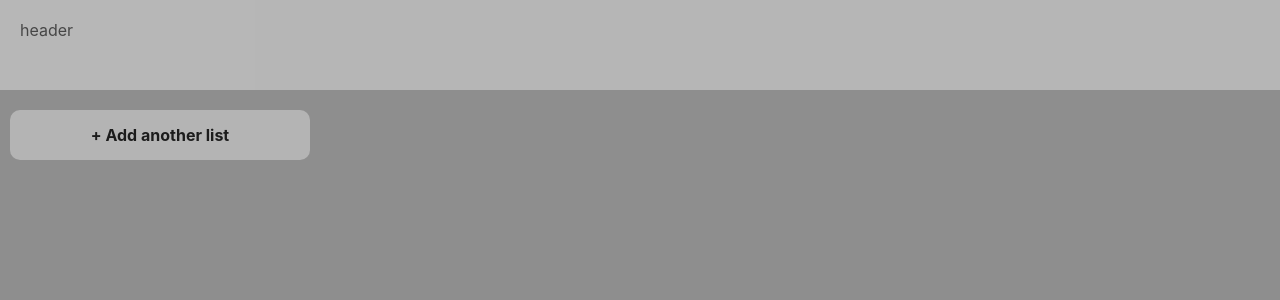
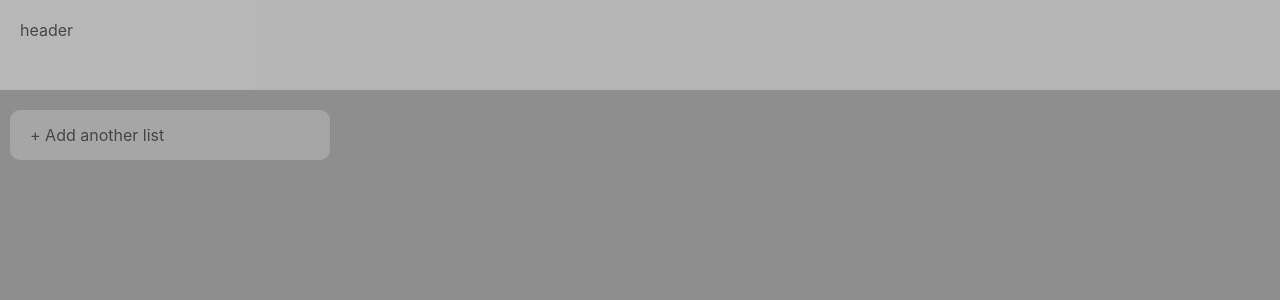
Before and after one commit to chiderlin/boardify, a React (Create React App) app: page / in a window 1280 px wide. Shown: the top 300 px of the page. Built offline with nearby package versions, Linux system fonts and the light colour scheme.

Commit message:
adjust css

```diff
--- a/src/App.js
+++ b/src/App.js
@@ -13,16 +13,17 @@ const AddBoxBtn = styled.div`
   min-width: 300px;
   border-radius: 10px;
   background-color: #bebebe;
-  opacity: 0.8;
-  font-weight: bold;
+  opacity: 0.5;
   display: flex;
-  justify-content: center;
+  justify-content: flex-start;
   align-items: center;
+  padding-left: 20px;
   cursor: pointer;
   position: absolute;
   left: 0;
   &:hover {
-    opacity: 0.5;
+    background-color: #adadad;
+    opacity: 0.3;
   }
 `;
 
```
